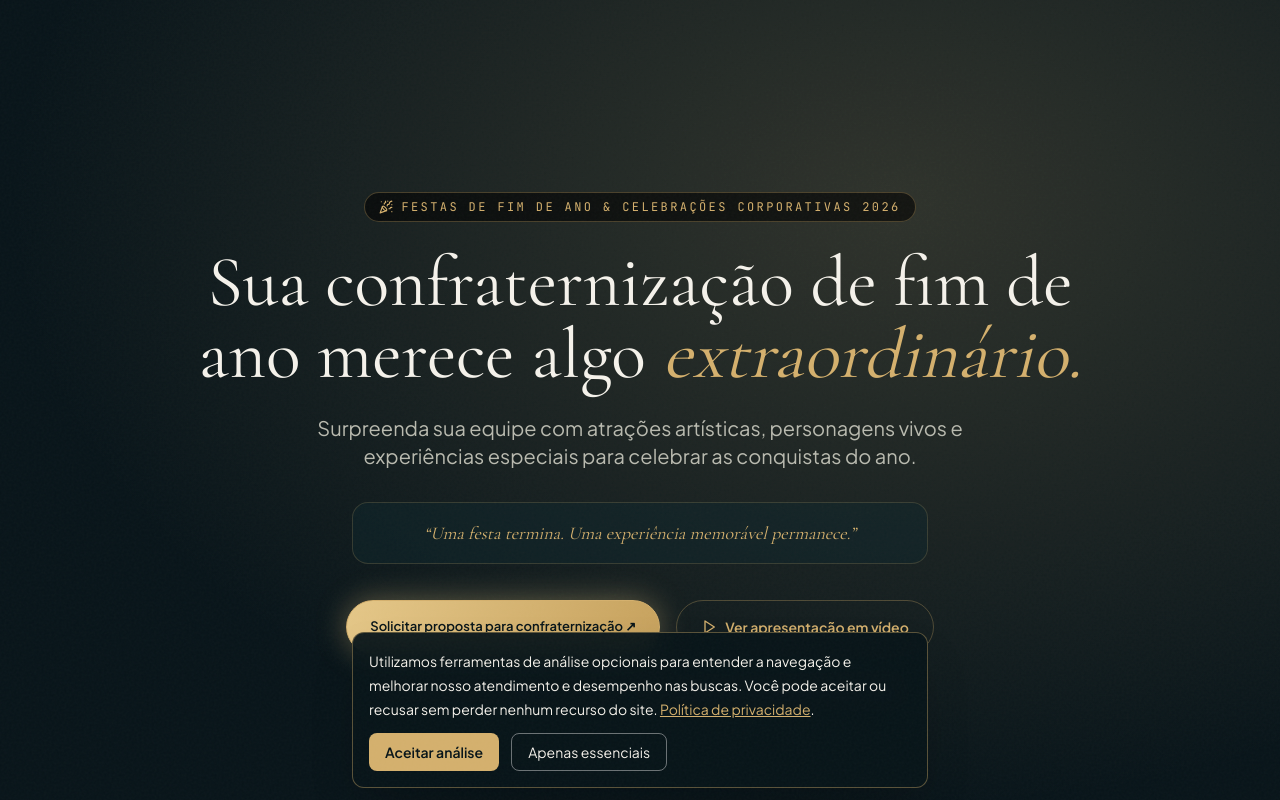
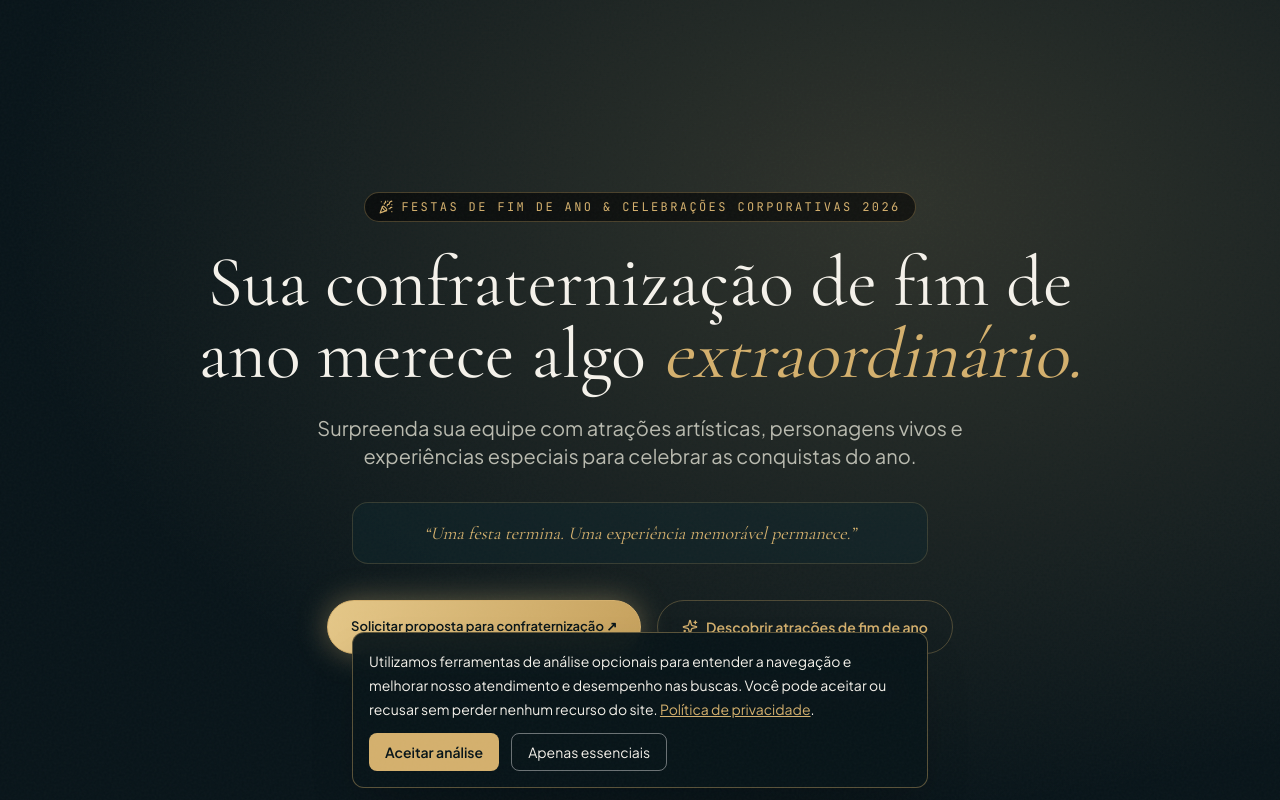
Before and after one commit to mslol21/estatua-viva, a Next.js app: page /confraternizacao-empresa in a window 1280 px wide. Shown: the top 800 px of the page. Built offline with nearby package versions, Linux system fonts and the light colour scheme; no server answers.

Commit message:
fix: clarify link to year-end collection

```diff
--- a/src/app/confraternizacao-empresa/page.tsx
+++ b/src/app/confraternizacao-empresa/page.tsx
@@ -199,7 +199,7 @@ export default function ConfraternizacaoEmpresaPage() {
                 href="/fim-de-ano"
                 className="inline-flex items-center gap-2 px-6 py-4 rounded-full border border-champagne-gold/30 text-champagne-gold hover:bg-champagne-gold/10 transition-colors text-sm font-semibold"
               >
-                <Play size={16} /> Ver apresentação em vídeo
+                <Sparkles size={16} /> Descobrir atrações de fim de ano
               </a>
             </div>
 
```
